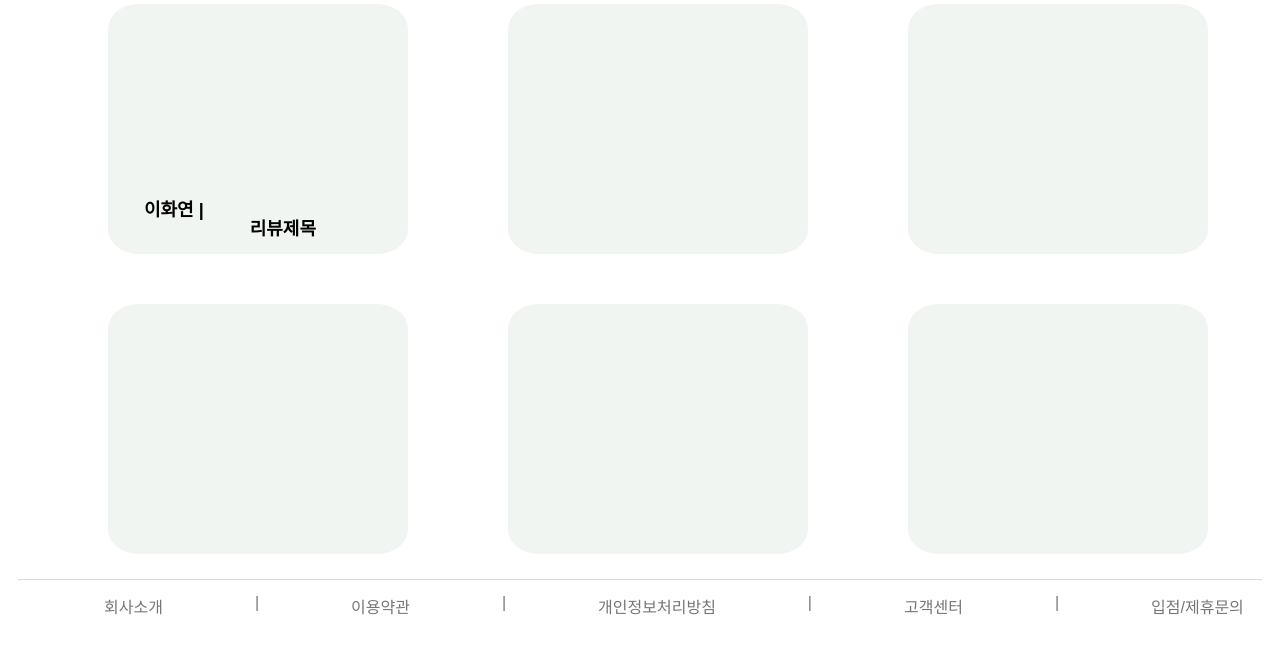
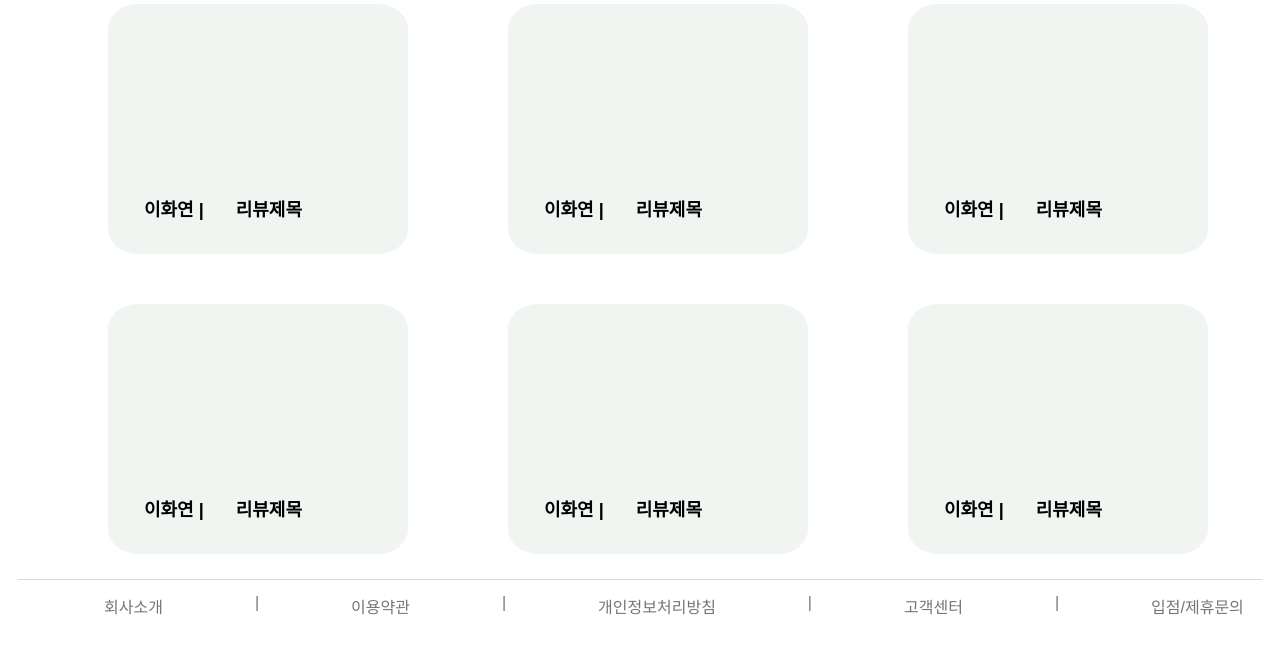
Before and after one commit to Gitto-OSP/2024-flask, a Flask app: page /review in a window 1280 px wide; the page is wider, and only the part inside the window is pictured. Shown: the part 261-911 px from the top of that part. Run offline with Flask 3, Linux system fonts and the light colour scheme.

Commit message:
리뷰화면 디테일 수정. 배치 어긋나는 것 등

```diff
--- a/static/review.css
+++ b/static/review.css
@@ -39,7 +39,6 @@ div.page{
     font-weight:bold;
     color:black;
     font-family:sans-serif;
-    padding:20px;
 
 }
 
--- a/static/specificReview.css
+++ b/static/specificReview.css
@@ -62,6 +62,10 @@
     font-weight:bolder;
     font-size:20px;
 }
+.star{
+    position:relative;
+    top:20px;
+}
 section{
     display:flex;
     width:100%;
--- a/templates/review.html
+++ b/templates/review.html
@@ -15,16 +15,46 @@
         <div class="container">
             <div class="item">
                 <div class="key">
-                    <button class="writer" onclick="window.location.href='/specificReview'">
+                    <button class="writer" onclick="window.location.href='/writerReview'">
                         이화연 |
-                    <button class="title" onclick="window.location.href='/writerReview'">리뷰제목</a>
+                    <button class="title" onclick="window.location.href='/specificReview'">리뷰제목
                 </div>
             </div>
-            <div class="item"></div>
-            <div class="item"></div>
-            <div class="item"></div>
-            <div class="item"></div>
-            <div class="item"></div>
+            <div class="item">
+                <div class="key">
+                    <button class="writer" onclick="window.location.href='/writerReview'">
+                        이화연 |
+                    <button class="title" onclick="window.location.href='/specificReview'">리뷰제목
+                </div>
+            </div>
+            <div class="item">
+                <div class="key">
+                    <button class="writer" onclick="window.location.href='/writerReview'">
+                        이화연 |
+                    <button class="title" onclick="window.location.href='/specificReview'">리뷰제목
+                </div>
+            </div>
+            <div class="item">
+                <div class="key">
+                    <button class="writer" onclick="window.location.href='/writerReview'">
+                        이화연 |
+                    <button class="title" onclick="window.location.href='/specificReview'">리뷰제목
+                </div>
+            </div>
+            <div class="item">
+                <div class="key">
+                    <button class="writer" onclick="window.location.href='/writerReview'">
+                        이화연 |
+                    <button class="title" onclick="window.location.href='/specificReview'">리뷰제목
+                </div>
+            </div>
+            <div class="item">
+                <div class="key">
+                <button class="writer" onclick="window.location.href='/writerReview'">
+                    이화연 |
+                <button class="title" onclick="window.location.href='/specificReview'">리뷰제목
+                </div>
+            </div>
         </div>
     </body>
     {% endblock section %}
```
